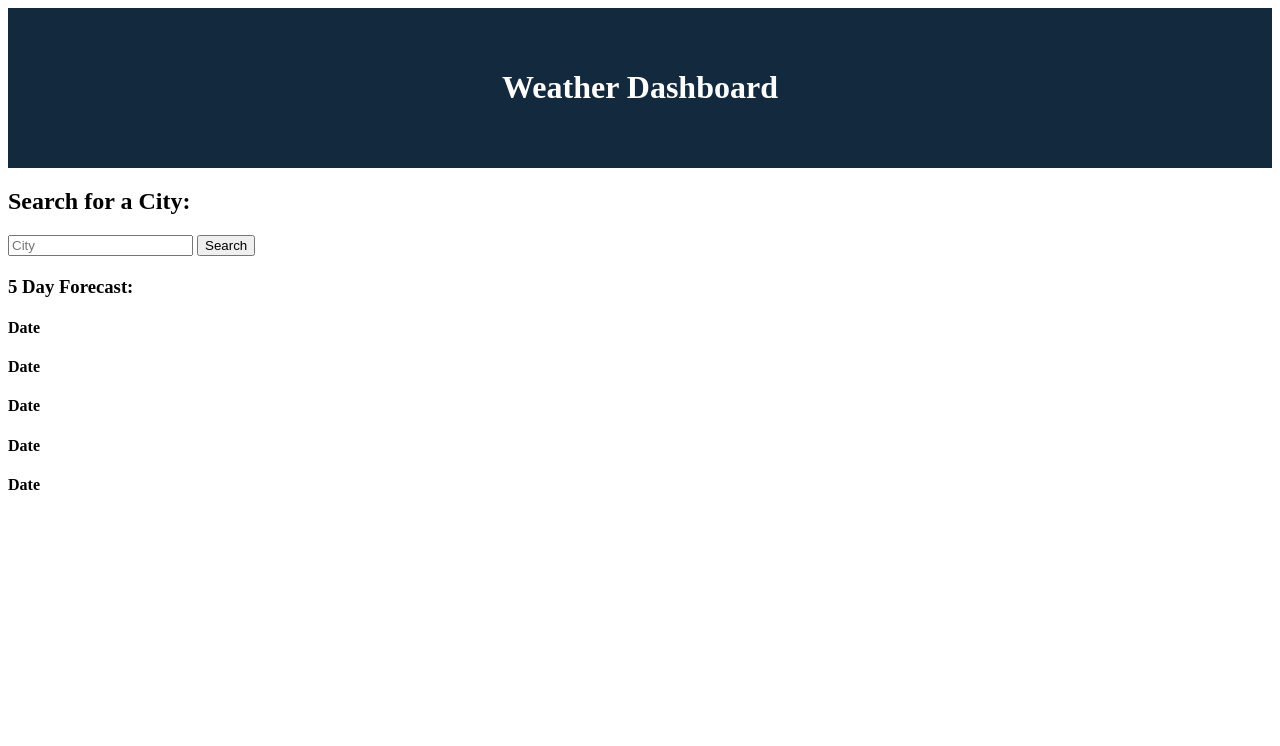
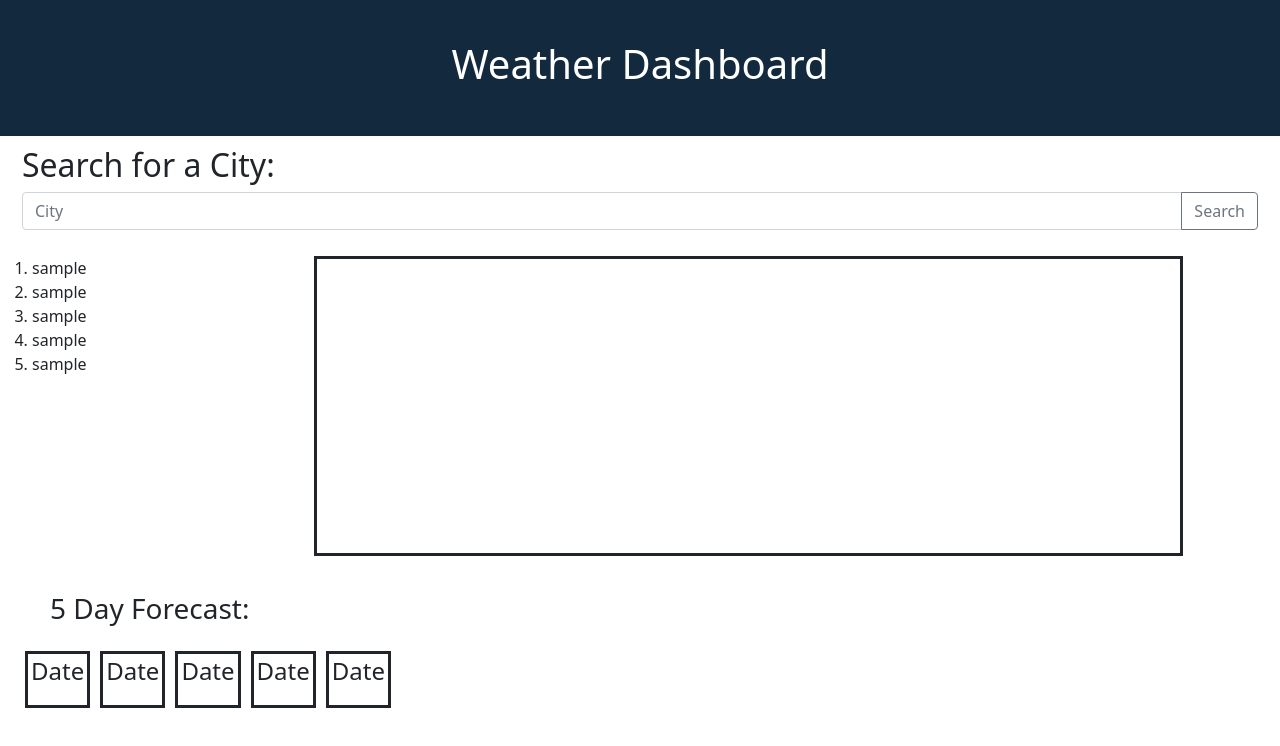
Before and after one commit to natemcmahon/Weather-Dashboard, a plain HTML site: page index.html in a window 1280 px wide. Drawn offline with nearby package versions, Linux system fonts and the light colour scheme.

Commit message:
Basic styling and setting up spacing of HTML elements

```diff
--- a/Develop/script.js
+++ b/Develop/script.js
@@ -49,6 +49,8 @@ searchButton.on('click', function (event) {
     var buttonParent = clickedButton.parentElement;
     // console.log(buttonParent.children[0].value);
     searchText = buttonParent.children[0].value;
+
+
 
     var geoCodeAPI = 'http://api.openweathermap.org/geo/1.0/direct?q=' + searchText + '&limit=1&appid=' + apiKey;
 
--- a/Develop/style.css
+++ b/Develop/style.css
@@ -4,3 +4,55 @@ header {
     background: #13293d;
     color: #fff;
   }
+
+#city-search {
+    margin: 10px;
+}
+
+#today-weather {
+    border-style: solid;
+    flex-wrap: wrap;
+    height: 300px;
+    align-items: left;
+    flex-direction: column;
+    justify-content: space-between;
+    padding: 0px;
+}
+
+.weather-content {
+    justify-content: left;
+    height: 100%;
+}
+
+#city-name {
+    margin-top: 30px;
+    margin-bottom: 25px;
+}
+
+#current-date {
+    margin-bottom: 15px;
+    margin-left: 25px;
+}
+
+.weather-content p {
+    margin-left: 25px;
+    margin-top: 25px;
+    margin-bottom: 25px;
+}
+
+.five-day {
+    border-style: solid;
+    border-width: 3px;
+    margin: 5px;
+    padding: 3px;
+}
+
+#title5 {
+    margin-left: 50px;
+    margin-top: 20px;
+    margin-bottom: 10px;
+}
+
+#forecast5 {
+    margin: 20px;
+}
--- a/index.html
+++ b/index.html
@@ -4,6 +4,7 @@
     <meta charset="UTF-8">
     <meta name="viewport" content="width=device-width, initial-scale=1.0">
     <script src="https://code.jquery.com/jquery-3.5.1.min.js"></script>
+    <link rel="stylesheet" href="https://cdn.jsdelivr.net/npm/bootstrap@5.1.3/dist/css/bootstrap.min.css">
     <link rel="stylesheet" href="./Develop/style.css" />
     <title>Document</title>
 </head>
@@ -11,26 +12,39 @@
     <header>
         <h1>Weather Dashboard </h1>
     </header>
-    <section class="d-flex col-3">
+    <section id="city-search" class="d-flex row">
         <h2>Search for a City:</h2>
         <div class="input-group mb-3">
             <input type="text" class="form-control" placeholder="City" aria-label="City Entry" aria-describedby="button-addon2">
             <button class="btn btn-outline-secondary" type="button" id="search-button">Search</button>
           </div>
     </section>
+    <section class="row">
+        <section id="previousSearches" class="d-flex col-3">
+            <ol>
+                <li>sample</li>
+                <li>sample</li>
+                <li>sample</li>
+                <li>sample</li>
+                <li>sample</li>
+            </ol>
+        </section>
+        <section id="today-weather" class="d-flex col-8">
+            <ul class="weather-content">
+                <h2 id="city-name"></h2>
+                <h5 id="current-date"></h5>
+                <p id="current-temp"></p>
+                <p id="current-wind"></p>
+                <p id="current-humidity"></p>
+            </ul>
+        </section>
+    </section>
     <section id="previousSearches" class="d-flex col-3">
         <ol>
         </ol>
     </section>
-    <section class="d-flex col-9">
-        <h2 id="city-name"></h2>
-        <h3 id="current-date"></h3>
-        <p id="current-temp"></p>
-        <p id="current-wind"></p>
-        <p id="current-humidity"></p>
-    </section>
-    <section class="d-flex col-9">
-        <h3>5 Day Forecast:</h3>
+    <h3 id="title5">5 Day Forecast:</h3>
+    <section id="forecast5" class="d-flex col">
         <div class="five-day">
             <h4 id="day-two-date">Date</h4>
             <p id="day-two-temp"></p>
```
